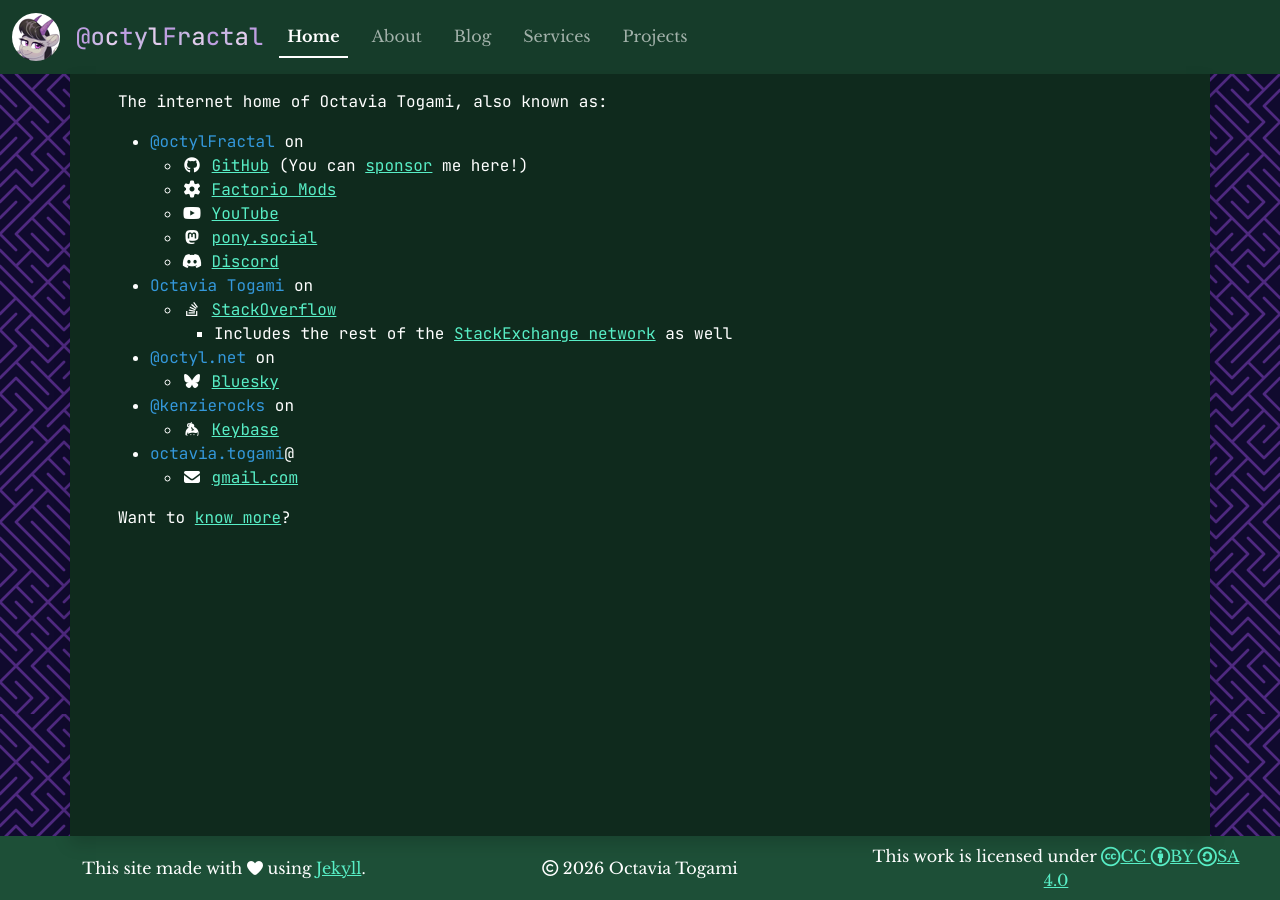
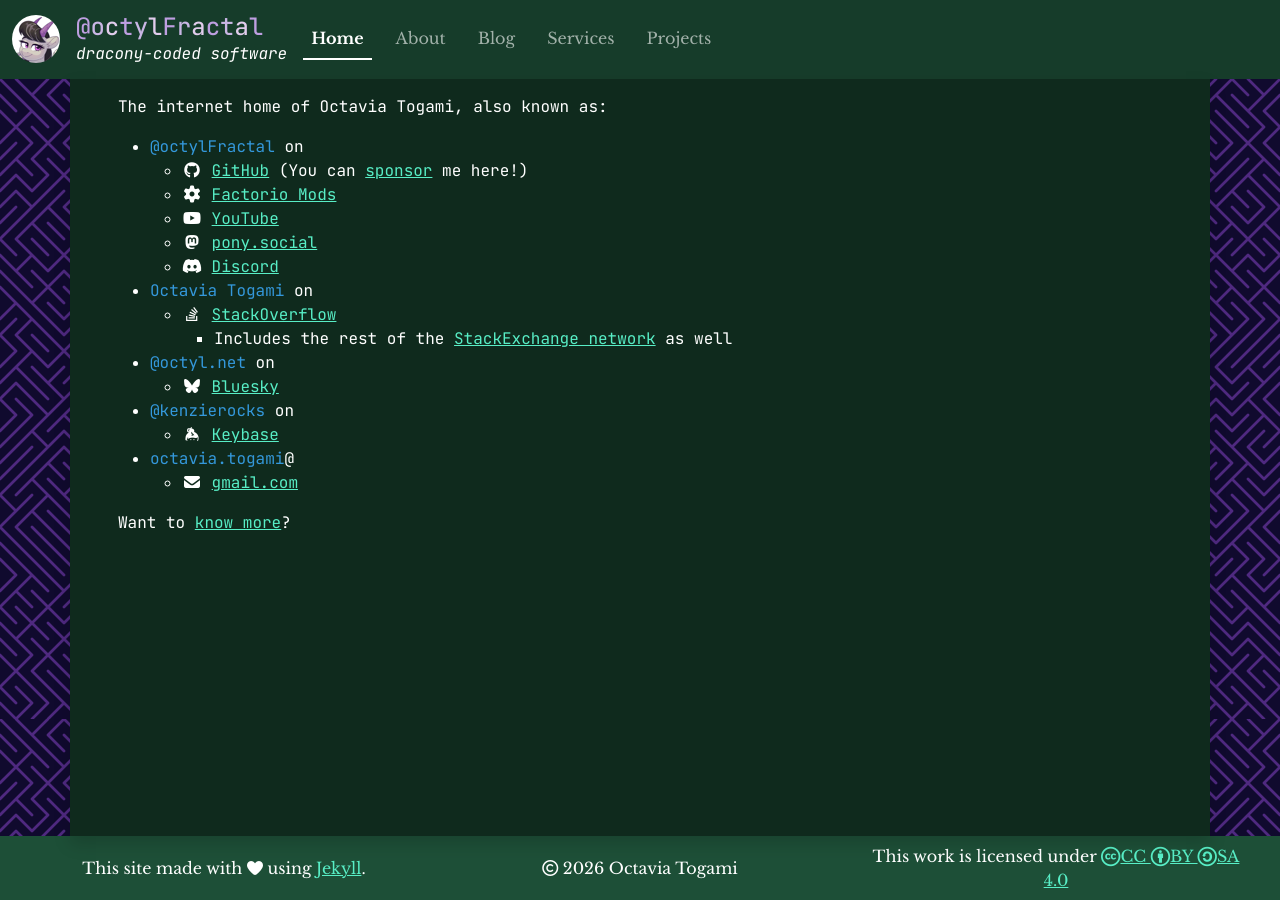
Before and after one commit to octylFractal/octylFractal.github.io, a Jekyll site: the page built from index.md, in a window 1280 px wide. Built offline with Jekyll 4.4.1, drawn with Linux system fonts in a browser that asks for light colours; nearby versions of some CDN libraries; library files that are not in the unit come from our copies.

Commit message:
You're telling me a dracony coded this software?
Yes.

```diff
--- a/_includes/navbar.html
+++ b/_includes/navbar.html
@@ -1,12 +1,15 @@
 <nav class="navbar navbar-expand-lg navbar-dark bg-dark shadow-sm">
-    <div class="container-fluid">
+    <div class="container-fluid justify-content-center">
         <a class="navbar-brand font-monospace d-inline-flex align-items-center" href="/">
             <img src="/assets/images/avatar.png"
                  width="48" height="48"
                  class="rounded-circle me-3" alt=""/>
-            <h1 class="mb-0">
-                {% include rainbowify.html text=site.title %}
-            </h1>
+            <div class="d-flex flex-column">
+                <h1 class="mb-0">
+                    {% include rainbowify.html text=site.title %}
+                </h1>
+                <span class="fs-6 fst-italic">dracony-coded software</span>
+            </div>
         </a>
         <button id="global-navbar-toggler" class="navbar-toggler" type="button" data-bs-toggle="collapse"
                 data-bs-target="#global-navbar" aria-controls="global-navbar" aria-expanded="true"
```
